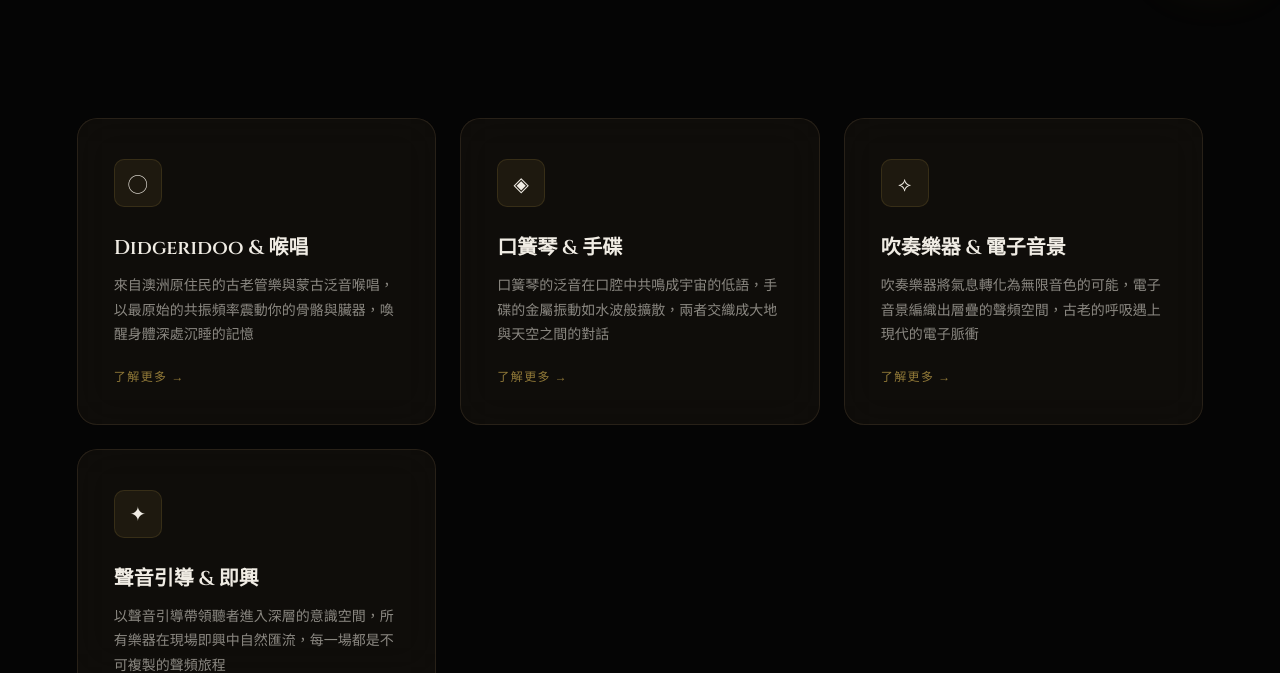
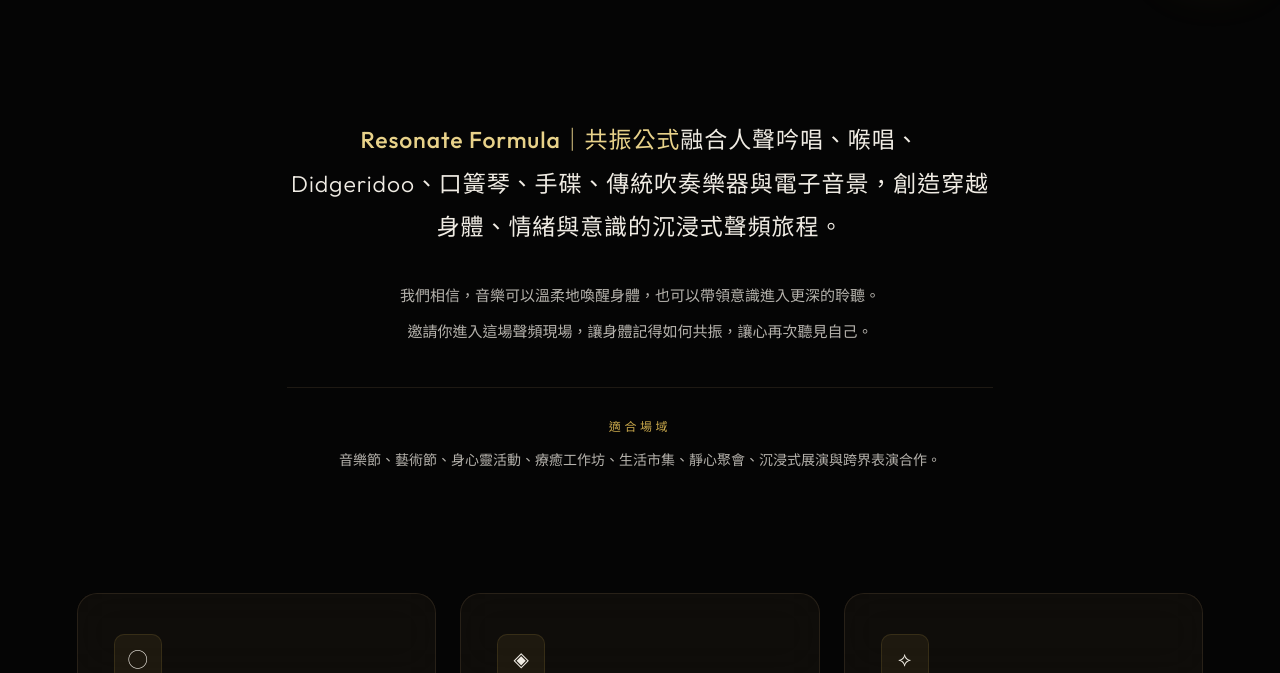
Before and after one commit to weichuan521/resonate-formula, a website: page index.html in a window 1280 px wide. Shown: the part 802-1475 px from the top of the page. Drawn offline with Linux system fonts and the light colour scheme.

Commit message:
首頁新增樂團介紹區塊
- hero 與樂器卡片之間新增 #about 介紹區塊（主人提供的介紹文，逐字）
- meta／og／twitter description 改用介紹文精簡版

Co-Authored-By: Claude Fable 5.2 <noreply@anthropic.com>

```diff
--- a/index.html
+++ b/index.html
@@ -4,21 +4,21 @@
   <meta charset="UTF-8">
   <meta name="viewport" content="width=device-width, initial-scale=1.0">
   <title>Resonate Formula 共振公式 — 聲頻儀式旅程</title>
-  <meta name="description" content="共振公式：可邀請現場演出的聲頻樂團，以喉唱、口簧琴、手碟與電子音景共演，適合音樂節與市集，時長 30–90 分鐘。">
+  <meta name="description" content="Resonate Formula｜共振公式融合人聲吟唱、喉唱、Didgeridoo、口簧琴、手碟、傳統吹奏樂器與電子音景，創造沉浸式聲頻旅程。適合音樂節、藝術節、療癒工作坊、生活市集與跨界表演合作。">
   <link rel="icon" type="image/png" href="favicon.png">
   <link rel="canonical" href="https://resonate-formula3.netlify.app/">
   <meta property="og:type" content="website">
   <meta property="og:site_name" content="Resonate Formula 共振公式">
   <meta property="og:locale" content="zh_TW">
   <meta property="og:title" content="Resonate Formula 共振公式 — 聲頻儀式旅程">
-  <meta property="og:description" content="共振公式：可邀請現場演出的聲頻樂團，以喉唱、口簧琴、手碟與電子音景共演，適合音樂節與市集，時長 30–90 分鐘。">
+  <meta property="og:description" content="Resonate Formula｜共振公式融合人聲吟唱、喉唱、Didgeridoo、口簧琴、手碟、傳統吹奏樂器與電子音景，創造沉浸式聲頻旅程。適合音樂節、藝術節、療癒工作坊、生活市集與跨界表演合作。">
   <meta property="og:url" content="https://resonate-formula3.netlify.app/">
   <meta property="og:image" content="https://resonate-formula3.netlify.app/og-image.jpg">
   <meta property="og:image:width" content="1200">
   <meta property="og:image:height" content="630">
   <meta name="twitter:card" content="summary_large_image">
   <meta name="twitter:title" content="Resonate Formula 共振公式 — 聲頻儀式旅程">
-  <meta name="twitter:description" content="共振公式：可邀請現場演出的聲頻樂團，以喉唱、口簧琴、手碟與電子音景共演，適合音樂節與市集，時長 30–90 分鐘。">
+  <meta name="twitter:description" content="Resonate Formula｜共振公式融合人聲吟唱、喉唱、Didgeridoo、口簧琴、手碟、傳統吹奏樂器與電子音景，創造沉浸式聲頻旅程。適合音樂節、藝術節、療癒工作坊、生活市集與跨界表演合作。">
   <meta name="twitter:image" content="https://resonate-formula3.netlify.app/og-image.jpg">
 
 
@@ -1119,10 +1119,19 @@
     .btn-invite:hover, .invite-fab:hover { transform: translateY(-2px); box-shadow: 0 0 40px rgba(201, 168, 76, 0.45), 0 8px 28px rgba(0, 0, 0, 0.5); }
     .invite-fab { position: fixed; right: 24px; bottom: 24px; z-index: 101; min-width: 56px; min-height: 56px; }
     .overlay-end img { height: auto; }
+    .intro-section { position: relative; z-index: 10; max-width: 860px; margin: 0 auto; padding: 120px 6% 0; text-align: center; text-wrap: pretty; }
+    .intro-lead { font-size: clamp(18px, 2vw, 23px); line-height: 1.9; letter-spacing: 0.04em; color: var(--text-primary); margin-bottom: 32px; }
+    .intro-lead strong { color: var(--gold-light); font-weight: 500; }
+    .intro-body { font-size: 15px; line-height: 2; color: rgba(240, 236, 228, 0.75); margin-bottom: 6px; }
+    .intro-fit { margin-top: 40px; padding-top: 28px; border-top: 1px solid var(--glass-border); font-size: 14px; line-height: 1.9; color: rgba(240, 236, 228, 0.75); }
+    .intro-fit span { display: block; margin-bottom: 8px; font-size: 12px; letter-spacing: 0.3em; color: var(--gold-primary); }
     .sub-contact { position: relative; z-index: 1; text-align: center; padding: 64px 6% 72px; border-top: 1px solid rgba(255,255,255,0.04); }
     .sub-contact p { color: var(--text-secondary); font-size: 15px; line-height: 1.8; margin-bottom: 20px; }
     @media (max-width: 768px) {
       .invite-fab { right: 14px; bottom: 14px; min-width: 48px; min-height: 48px; padding: 0 20px; }
+      .intro-section { padding: 72px 7% 0; }
+      .intro-lead { font-size: 17px; line-height: 1.85; letter-spacing: 0.02em; }
+      .intro-fit { font-size: 15px; }
       .tag, .resonator-role, .ig-badge, .show-type, .meta-label, .audio-toggle .tooltip { font-size: 12px; }
       .nav { width: calc(100% - 24px); padding: 4px 8px; gap: 6px; }
       .nav-logo { display: none; }
@@ -1196,6 +1205,14 @@
         <img src="resonate-formula.webp" width="1200" height="243" alt="Resonate Formula">
       </div>
     </div>
+  </section>
+
+  <!-- Intro -->
+  <section class="intro-section" id="about">
+    <p class="intro-lead"><strong>Resonate Formula｜共振公式</strong>融合人聲吟唱、喉唱、Didgeridoo、口簧琴、手碟、傳統吹奏樂器與電子音景，創造穿越身體、情緒與意識的沉浸式聲頻旅程。</p>
+    <p class="intro-body">我們相信，音樂可以溫柔地喚醒身體，也可以帶領意識進入更深的聆聽。</p>
+    <p class="intro-body">邀請你進入這場聲頻現場，讓身體記得如何共振，讓心再次聽見自己。</p>
+    <p class="intro-fit"><span>適合場域</span>音樂節、藝術節、身心靈活動、療癒工作坊、生活市集、靜心聚會、沉浸式展演與跨界表演合作。</p>
   </section>
 
   <!-- Feature Cards -->
```
